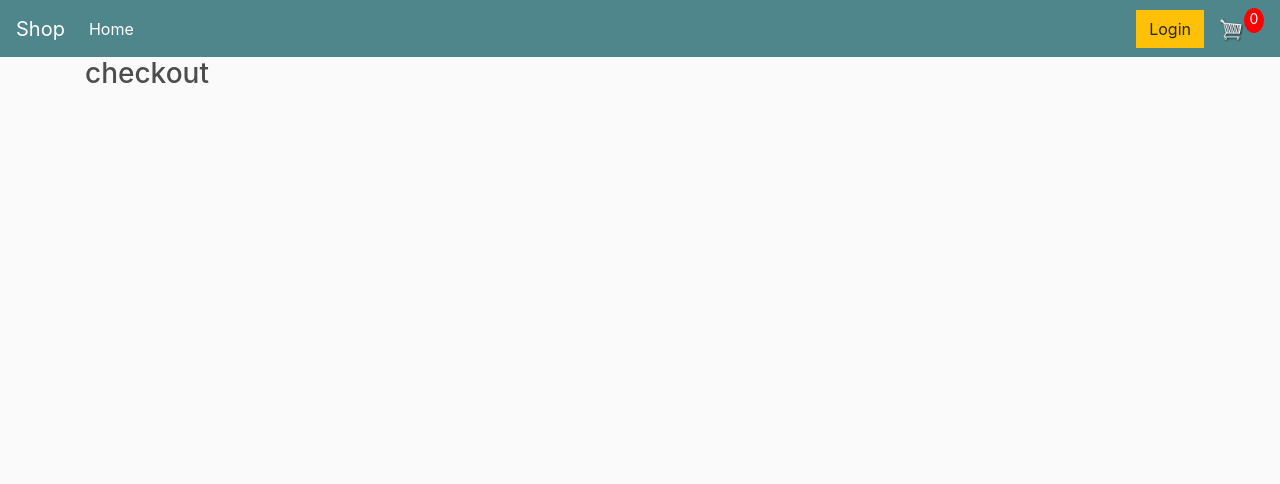
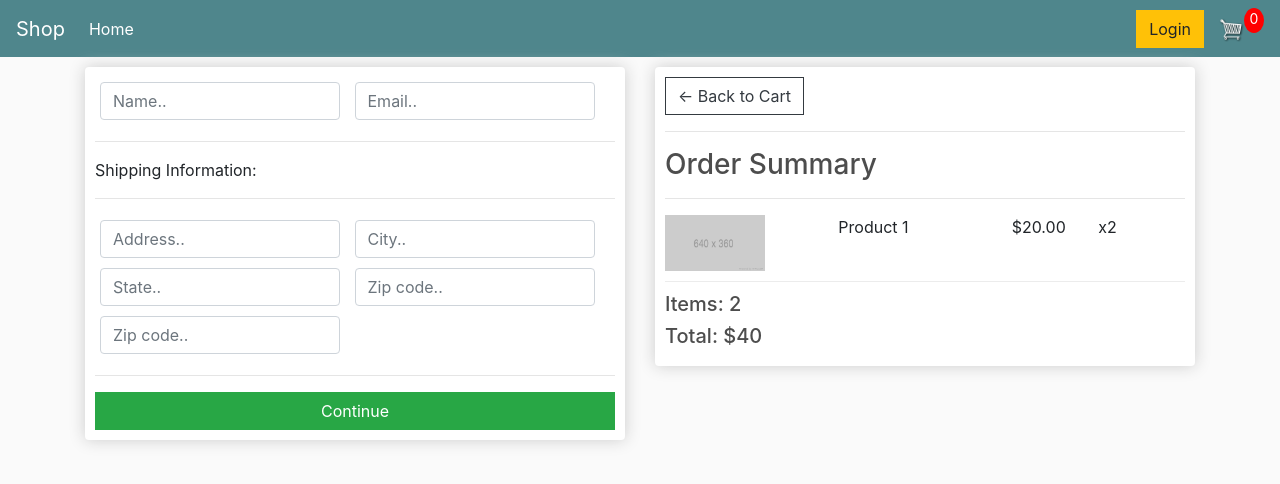
Before and after one commit to mezgoodle/django-shop, a Django app: page /checkout/ in a window 1280 px wide. Shown: the top 484 px of the page. Run offline with Django 3.2, Linux system fonts and the light colour scheme; some libraries are stand-ins or nearby versions.

Commit message:
Update checkout.html

```diff
--- a/ecommerce/templates/store/checkout.html
+++ b/ecommerce/templates/store/checkout.html
@@ -1,5 +1,62 @@
 {% extends 'store/main.html' %}
 {% load static %}
 {% block content %}
-    <h3>checkout</h3>
+    <div class="row">
+        <div class="col-lg-6">
+            <div class="box-element" id="form-wrapper">
+                <form id="form">
+                    <div id="user-info">
+                        <div class="form-field">
+							<input required class="form-control" type="text" name="name" placeholder="Name..">
+						</div>
+						<div class="form-field">
+							<input required class="form-control" type="email" name="email" placeholder="Email..">
+						</div>
+                    </div>
+                    <div id="shipping-info">
+                        <hr>
+						<p>Shipping Information:</p>
+						<hr>
+						<div class="form-field">
+							<input class="form-control" type="text" name="address" placeholder="Address..">
+						</div>
+						<div class="form-field">
+							<input class="form-control" type="text" name="city" placeholder="City..">
+						</div>
+						<div class="form-field">
+							<input class="form-control" type="text" name="state" placeholder="State..">
+						</div>
+						<div class="form-field">
+							<input class="form-control" type="text" name="zipcode" placeholder="Zip code..">
+						</div>
+						<div class="form-field">
+							<input class="form-control" type="text" name="country" placeholder="Zip code..">
+						</div>
+                    </div>
+                    <hr>
+                    <input id="form-button" class="btn btn-success btn-block" type="submit" value="Continue">
+                </form>
+            </div>
+            <br>
+            <div class="box-element hidden" id="payment-info">
+                <small>Paypal Options</small>
+            </div>
+        </div>
+        <div class="col-lg-6">
+            <div class="box-element">
+                <a  class="btn btn-outline-dark" href="{% url 'store:cart' %}">&#x2190; Back to Cart</a>
+                <hr>
+                <h3>Order Summary</h3>
+                <hr>
+                <div class="cart-row">
+					<div style="flex:2"><img class="row-image" src="{% static 'store/img/placeholder.png' %}"></div>
+					<div style="flex:2"><p>Product 1</p></div>
+					<div style="flex:1"><p>$20.00</p></div>
+					<div style="flex:1"><p>x2</p></div>
+                </div>
+                <h5>Items: 2</h5>
+                <h5>Total: $40</h5>
+            </div>
+        </div>
+    </div>
 {% endblock %}
```
